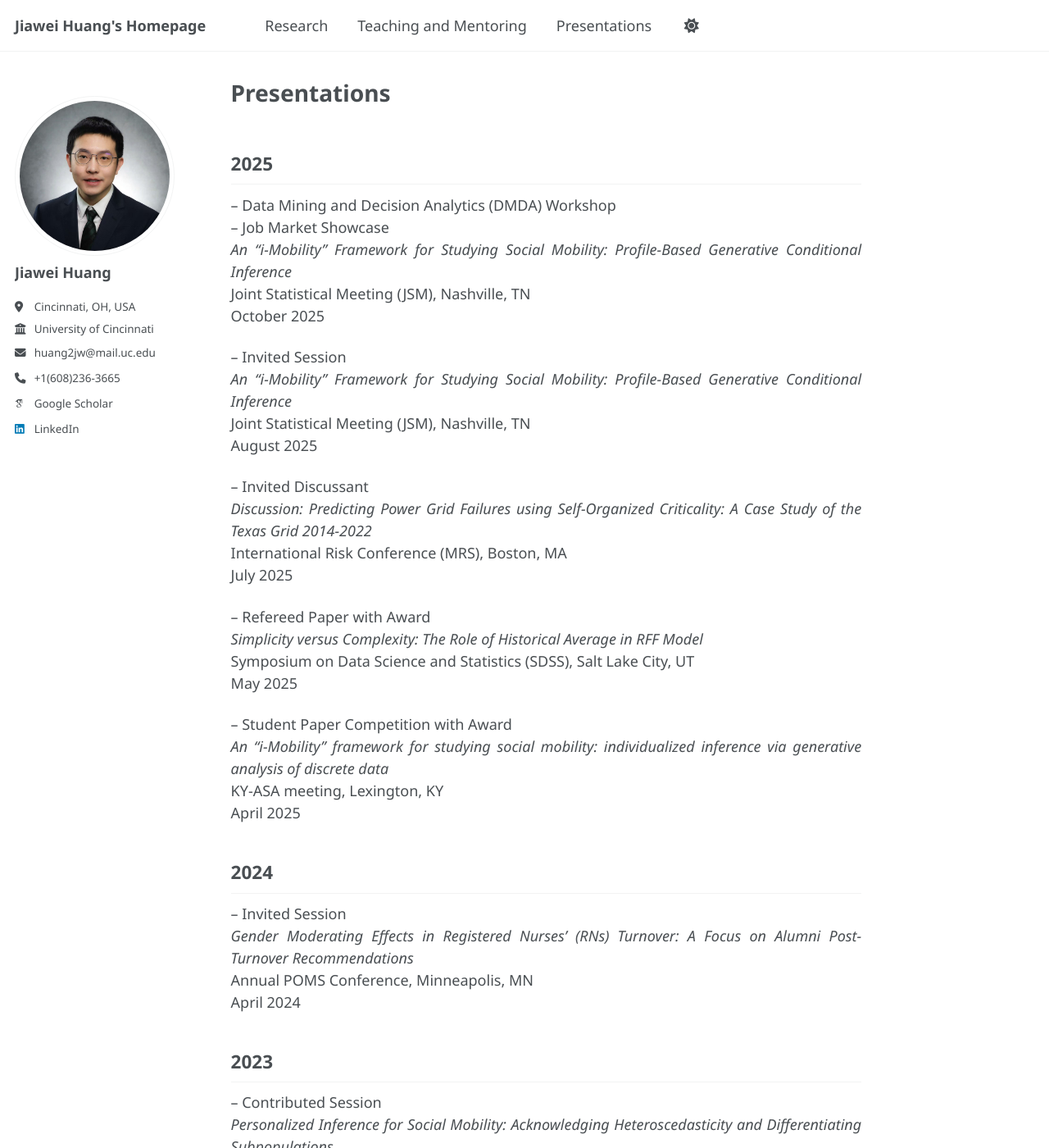
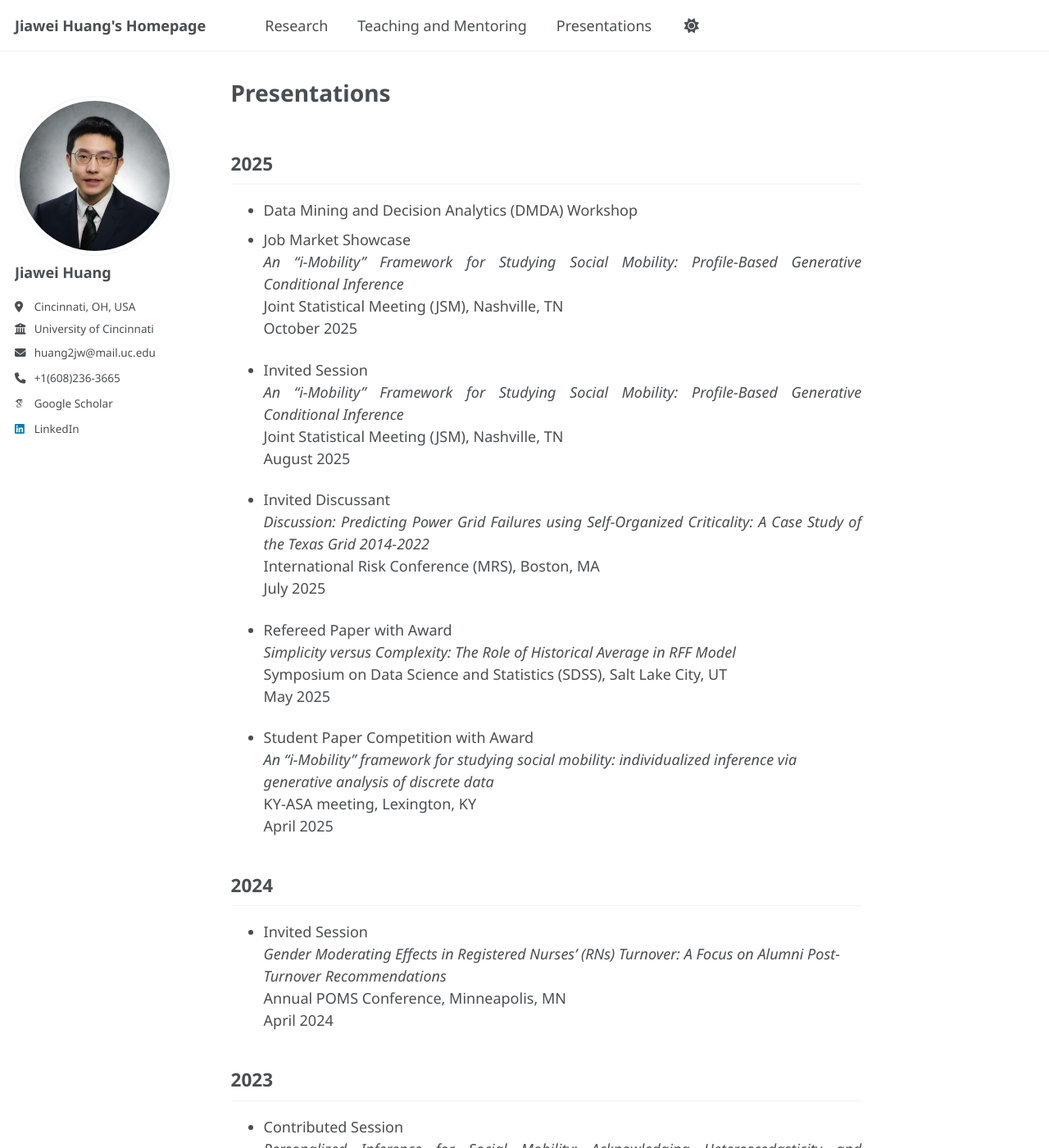
Before and after one commit to Jiawei98/Jiawei98.github.io, a Jekyll site: the page built from _pages/presentations.md, in a window 1280 px wide and 1400 px high. Shown: the whole window at 82% size. Built offline with Jekyll 4.4.1, drawn with Linux system fonts in a browser that asks for light colours; some web fonts are replaced; a script that is not in the unit is left out; some of the changed text lies outside the part shown.

```diff
--- a/_pages/presentations.md
+++ b/_pages/presentations.md
@@ -6,64 +6,64 @@ author_profile: true
 
 ## 2025
 
--- Data Mining and Decision Analytics (DMDA) Workshop
--- Job Market Showcase
+- Data Mining and Decision Analytics (DMDA) Workshop
+- Job Market Showcase
 *An "i-Mobility" Framework for Studying Social Mobility: Profile-Based Generative Conditional Inference*
 Joint Statistical Meeting (JSM), Nashville, TN
 October 2025
 
--- Invited Session
+- Invited Session
 *An "i-Mobility" Framework for Studying Social Mobility: Profile-Based Generative Conditional Inference*
 Joint Statistical Meeting (JSM), Nashville, TN
 August 2025
 
--- Invited Discussant
+- Invited Discussant
 *Discussion: Predicting Power Grid Failures using Self-Organized Criticality: A Case Study of the Texas Grid 2014-2022*
 International Risk Conference (MRS), Boston, MA
 July 2025
 
--- Refereed Paper with Award
+- Refereed Paper with Award
 *Simplicity versus Complexity: The Role of Historical Average in RFF Model*
 Symposium on Data Science and Statistics (SDSS), Salt Lake City, UT
 May 2025
 
--- Student Paper Competition with Award
+- Student Paper Competition with Award
 *An "i-Mobility" framework for studying social mobility: individualized inference via generative analysis of discrete data*
 KY-ASA meeting, Lexington, KY
 April 2025
 
 ## 2024
 
--- Invited Session
+- Invited Session
 *Gender Moderating Effects in Registered Nurses' (RNs) Turnover: A Focus on Alumni Post-Turnover Recommendations*
 Annual POMS Conference, Minneapolis, MN
 April 2024
 
 ## 2023
 
--- Contributed Session
+- Contributed Session
 *Personalized Inference for Social Mobility: Acknowledging Heteroscedasticity and Differentiating Subpopulations*
 Joint Statistical Meeting (JSM), Toronto, Canada
 August 2023
 
--- Refereed Paper with Award
+- Refereed Paper with Award
 *Inference for Conditional Association: Acknowledging Heteroscedasticity and Subpopulations*
 Symposium on Data Science and Statistics (SDSS), St. Louis, MO
 May 2023
 
--- Contributed Session
+- Contributed Session
 *An "i-Mobility" Framework for Studying Social Mobility*
 Annual POMS Conference, Orlando, FL
 April 2023
 
--- Contributed Poster
+- Contributed Poster
 *An "i-Mobility" Framework for Studying Social Mobility*
 ISCA Applied Statistics Symposium, Ann Arbor, MI
 June 2023
 
 ## 2022
 
--- Contributed Poster and Lightning Talk
+- Contributed Poster and Lightning Talk
 *Manifold Learning Applications in Single-Cell Multi-Modal Data*
 Symposium on Data Science and Statistics (SDSS), Pittsburgh, PA
 June 2022
```
